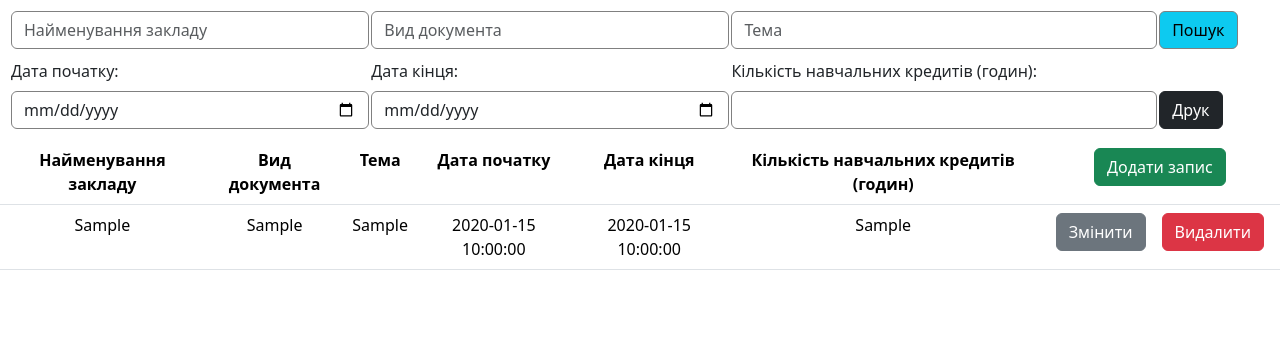
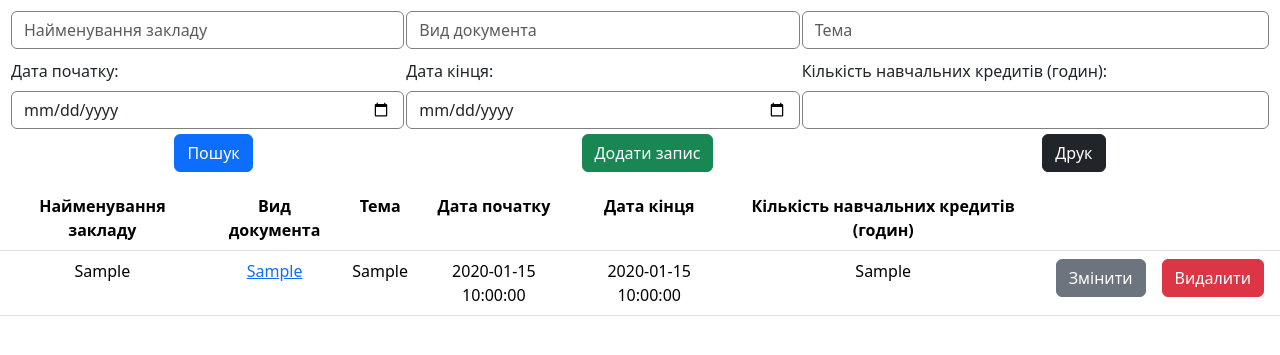
Before and after one commit to BohdanBezugliy/Certification_training, a PHP site: page /Home_user/Certification.php in a window 1280 px wide. Shown: the part 44-399 px from the top of the page. Run offline with PHP 8.4, Linux system fonts and the light colour scheme; the visitor is signed in with stand-in values (Sample User, id 1); tables that the repository leaves empty or names only in its code hold one stand-in row (values such as "Sample post"); some libraries are stand-ins or nearby versions.

Commit message:
Create input for add and change links to document and improve session destroy

```diff
--- a/Home_user/Certification.php
+++ b/Home_user/Certification.php
@@ -32,9 +32,6 @@
         <td>
           <input type="text" name="searchTopic" class="form-control" placeholder="Тема" style="border:1px solid grey;">
         </td>
-        <td>
-          <button type="submit" name="search" class="btn btn-info" style="border:1px solid grey;">Пошук</button>
-        </td>
       </tr>
       <tr>
       <td>
@@ -49,14 +46,17 @@
           <label for="credit_hours" class="form-label mt-2">Кількість навчальних кредитів (годин):</label>
           <input type="number" style="border:1px solid grey;" name="searchCreditHours" class="form-control">
         </td>
-        <td class="align-bottom">
-            <a href="CreateReport.php" class="btn btn-dark">Друк</a>
-        </td>
       </tr>
     </table>
+    <div class="buttons my-1" style = "justify-content:space-around;">
+      <button type="submit" id="searchBtn" name="search" class="btn btn-primary">Пошук</button>
+      <button type="button" class="btn btn-success" data-bs-toggle="modal" data-bs-target="#addCertificationModal">
+        Додати запис
+      </button>
+      <a href="CreateReport.php" class="btn btn-dark">Друк</a>
+    </div>
     </form>
-
-<table class="table text-center">
+<table id="Education" class="table text-center">
   <tr>
     <th>Найменування закладу</th>
     <th>Вид документа</th>
@@ -64,9 +64,7 @@
     <th>Дата початку</th>
     <th>Дата кінця</th>
     <th>Кількість навчальних кредитів (годин)</th>
-    <th><button type="button" class="btn btn-success" data-bs-toggle="modal" data-bs-target="#addCertificationModal">
-    Додати запис
-  </button></th>
+    <th></th>
   </tr>
     <?php
         session_start();
@@ -136,11 +134,12 @@
             $dateBegin = $document_and_event['date_begin'];
             $dateEnd = $document_and_event['date_end'];
             $creditHours = $document_and_event['credit_hours'];
-            $dataAttributes = "data-certification-id='$certificationId' data-institution='$institution' data-document-type='$documentType' data-topic='$topic' data-date-begin='$dateBegin' data-date-end='$dateEnd' data-credit-hours='$creditHours'";
+            $linkToDoc = $document_and_event['link_to_doc'];
+            $dataAttributes = "data-link-to-doc='$linkToDoc' data-certification-id='$certificationId' data-institution='$institution' data-document-type='$documentType' data-topic='$topic' data-date-begin='$dateBegin' data-date-end='$dateEnd' data-credit-hours='$creditHours'";
             ?>
             <tr>
             <td><?php echo $institution; ?></td>
-            <td><?php echo $documentType; ?></td>
+            <td><?php echo '<a href="' . $linkToDoc . '">' . $documentType . '</a>';?></td>
             <td><?php echo $topic; ?></td>
             <td><?php echo $dateBegin; ?></td>
             <td><?php echo $dateEnd; ?></td>
@@ -173,6 +172,9 @@
                         <label for="document_type" class="form-label mt-2">Вид документа:</label>
                         <input type="text" id="document_type" name="document_type" class="form-control" required>
 
+                        <label for="document_link" class="form-label mt-2">Посилання на документ:</label>
+                        <input type="text" id="document_link" name="document_link" class="form-control" required>
+
                         <label for="topic" class="form-label mt-2">Тема:</label>
                         <input type="text" id="topic" name="topic" class="form-control" required>
 
@@ -198,6 +200,7 @@ const addCertificationModal = document.getElementById('addCertificationModal');
 const editCertificationBtns = document.querySelectorAll('.edit-certification-btn');
 const institution = document.getElementById('institution');
 const document_type = document.getElementById('document_type');
+const document_link = document.getElementById('document_link');
 const topic = document.getElementById('topic');
 const date_begin = document.getElementById('date_begin');
 const date_end = document.getElementById('date_end');
@@ -211,6 +214,7 @@ addCertificationModal.addEventListener('hidden.bs.modal', function() {
     date_begin.value = "";
     date_end.value = "";
     credit_hours.value = "";
+    document_link.value="";
     btnFrom.name = 'add';
     btnFrom.value = null;
     btnFrom.innerText = "Додати";
@@ -220,6 +224,7 @@ editCertificationBtns.forEach(button => {
   button.addEventListener('click', function() {
     institution.value = this.dataset.institution;
     document_type.value = this.dataset.documentType;
+    document_link.value=this.dataset.linkToDoc;
     topic.value = this.dataset.topic;
     date_begin.value = this.dataset.dateBegin;
     date_end.value = this.dataset.dateEnd;
@@ -238,6 +243,7 @@ if(isset($_POST['add'])){
   $topic = $_POST['topic'];
   $date_begin = $_POST['date_begin'];
   $date_end = $_POST['date_end'];
+  $linkToDoc = $_POST['document_link'];
   if($date_begin>$date_end){
     echo '<script>
     alert("Некоректно введена дата!");
@@ -251,11 +257,12 @@ if(isset($_POST['add'])){
       </script>';
             exit;
     }
-  $sql = "INSERT INTO training (institution, document_type, topic, date_begin, date_end, credit_hours, id_lecture)
-           VALUES (:institution, :document_type, :topic, :date_begin, :date_end, :credit_hours, :id_lecture)";
+  $sql = "INSERT INTO training (institution, document_type, link_to_doc, topic, date_begin, date_end, credit_hours, id_lecture)
+           VALUES (:institution, :document_type, :link_to_doc, :topic, :date_begin, :date_end, :credit_hours, :id_lecture)";
   $stmt = $pdo->prepare($sql);
   $stmt->bindParam(':institution', $institution);
   $stmt->bindParam(':document_type', $documentType);
+  $stmt->bindParam(':link_to_doc', $linkToDoc);
   $stmt->bindParam(':topic', $topic);
   $stmt->bindParam(':date_begin', $date_begin);
   $stmt->bindParam(':date_end', $date_end);
@@ -267,6 +274,7 @@ if(isset($_POST['add'])){
 }else if(isset($_POST['change'])){
   $institution = $_POST['institution'];
   $documentType = $_POST['document_type'];
+  $linkToDoc = $_POST['document_link'];
   $topic = $_POST['topic'];
   $date_begin = $_POST['date_begin'];
   $date_end = $_POST['date_end'];
@@ -286,6 +294,7 @@ if(isset($_POST['add'])){
   $sql = "UPDATE training
   SET institution = :institution,
       document_type = :document_type,
+      link_to_doc = :link_to_doc,
       topic = :topic,
       date_begin = :date_begin,
       date_end = :date_end,
@@ -294,6 +303,7 @@ if(isset($_POST['add'])){
   $stmt = $pdo->prepare($sql);
   $stmt->bindParam(':institution', $institution);
   $stmt->bindParam(':document_type', $documentType);
+  $stmt->bindParam(':link_to_doc', $linkToDoc);
   $stmt->bindParam(':topic', $topic);
   $stmt->bindParam(':date_begin', $date_begin);
   $stmt->bindParam(':date_end', $date_end);
--- a/Home_user/logout.php
+++ b/Home_user/logout.php
@@ -1,3 +1,4 @@
 <?php
+    session_start();
     session_destroy();
     header("Location: /index.php");
```
